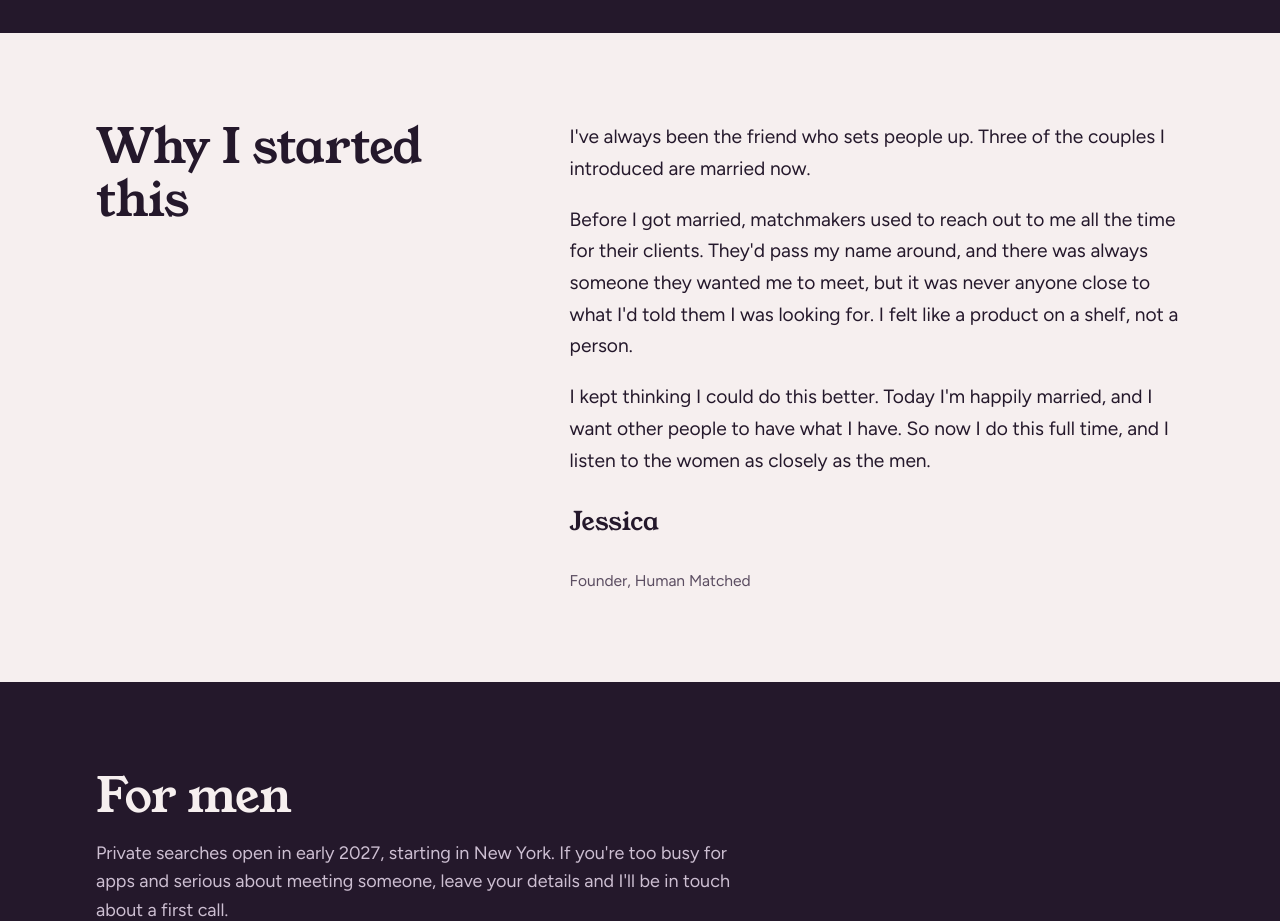
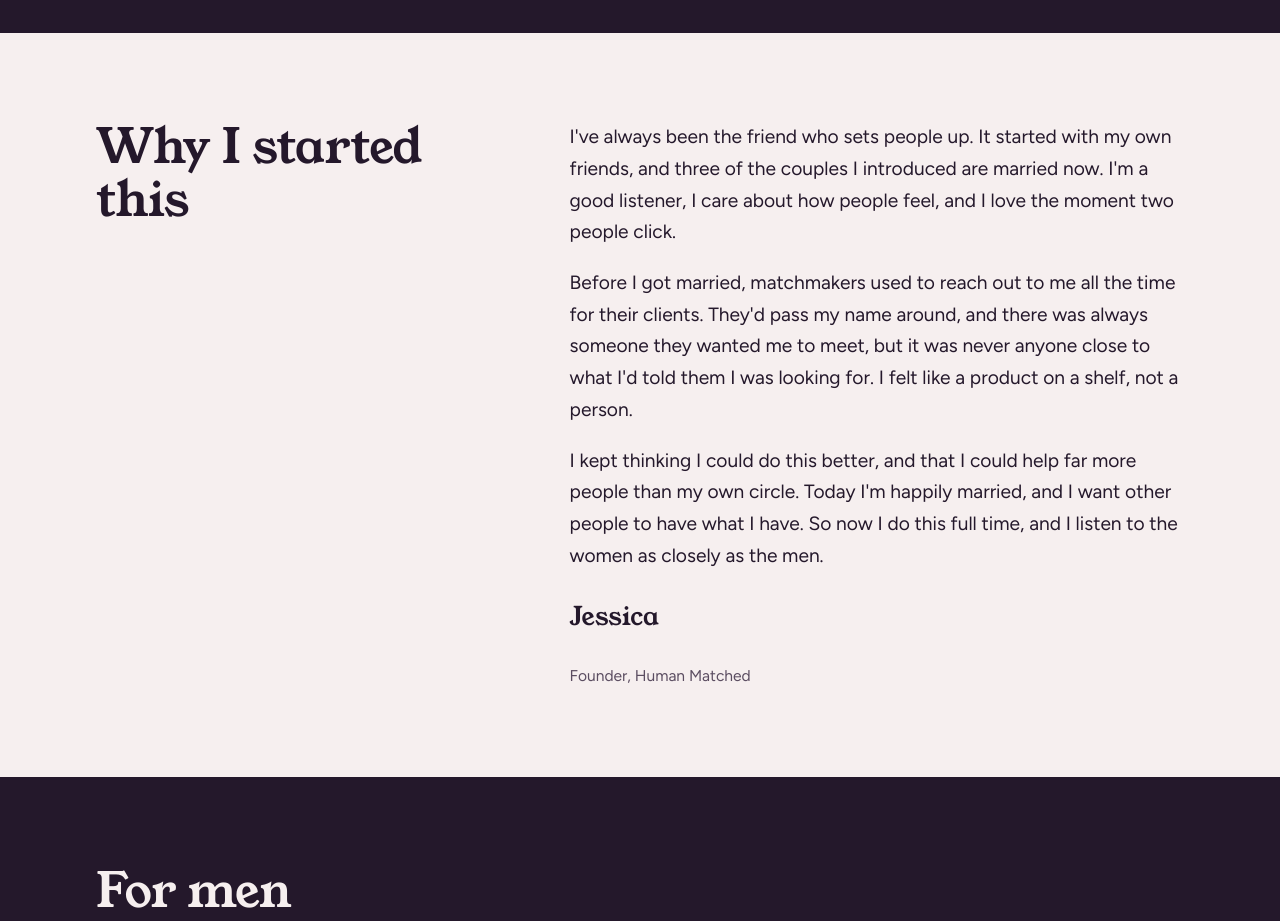
Before and after one commit to JessicaOg/matchmaking-website., a plain HTML site: page index.html in a window 1280 px wide. Shown: the part 2000-2921 px from the top of the page. Drawn offline with Linux system fonts and the light colour scheme.

Commit message:
Update founder story with strengths and origin
Co-Authored-By: Claude Fable 5.2 <noreply@anthropic.com>
Claude-Session: https://claude.ai/code/session_015wayALHpRMLFMFDdiTShzQ

```diff
--- a/index.html
+++ b/index.html
@@ -121,9 +121,9 @@
       <div class="wrap letter">
         <h2>Why I started this</h2>
         <div class="letter-body">
-          <p>I've always been the friend who sets people up. Three of the couples I introduced are married now.</p>
+          <p>I've always been the friend who sets people up. It started with my own friends, and three of the couples I introduced are married now. I'm a good listener, I care about how people feel, and I love the moment two people click.</p>
           <p>Before I got married, matchmakers used to reach out to me all the time for their clients. They'd pass my name around, and there was always someone they wanted me to meet, but it was never anyone close to what I'd told them I was looking for. I felt like a product on a shelf, not a person.</p>
-          <p>I kept thinking I could do this better. Today I'm happily married, and I want other people to have what I have. So now I do this full time, and I listen to the women as closely as the men.</p>
+          <p>I kept thinking I could do this better, and that I could help far more people than my own circle. Today I'm happily married, and I want other people to have what I have. So now I do this full time, and I listen to the women as closely as the men.</p>
           <p class="letter-sign">Jessica</p>
           <p class="letter-role">Founder, Human Matched</p>
         </div>
```
